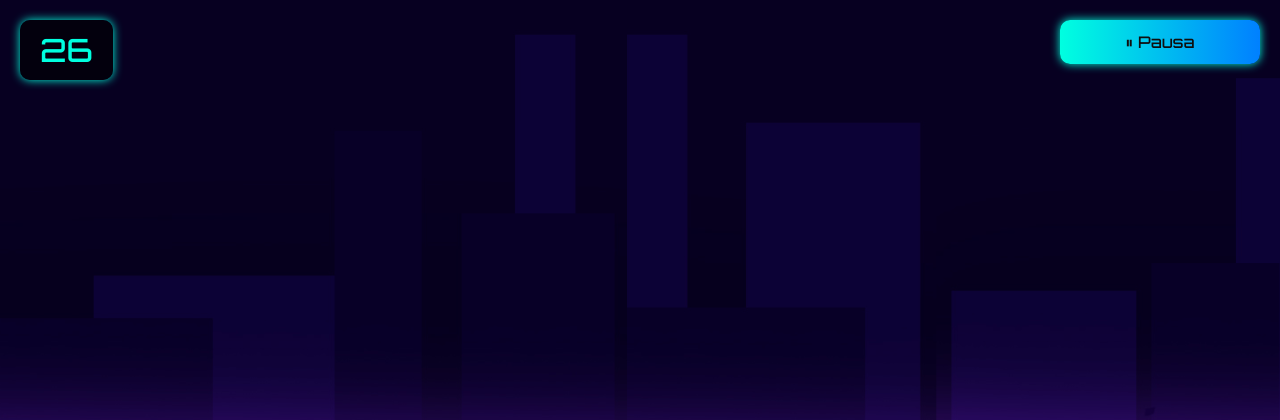
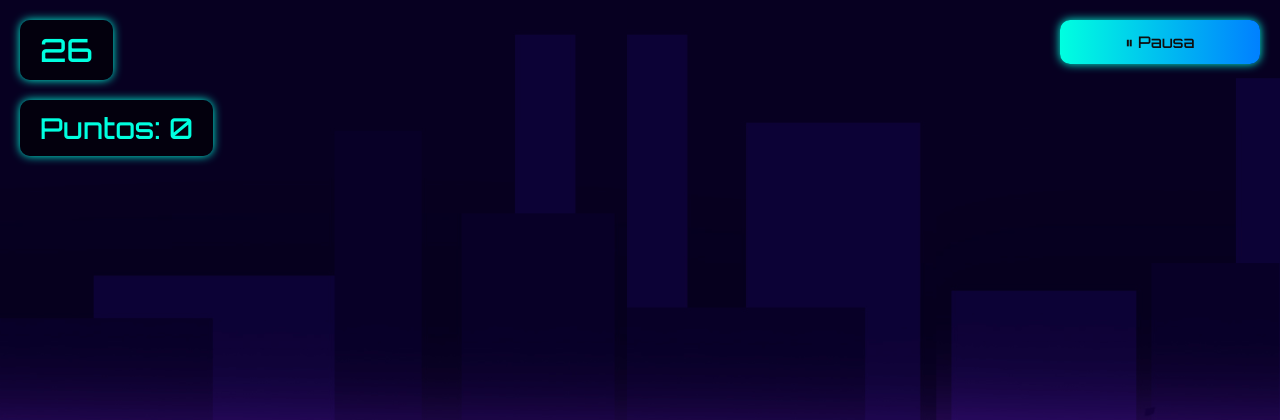
Before and after one commit to DrippKing/GCW-CyberRun, a PHP site: page /nivel_1.html in a window 1280 px wide. Shown: the top 420 px of the page. Run offline with PHP 8.4, Linux system fonts and the light colour scheme.

Commit message:
contador puntos
un contador debajo del de distancia, por ahora aumenta al hacer clic con la tecla space y se escucha el sonido de hover cuando aumenta el contador

```diff
--- a/level.css
+++ b/level.css
@@ -105,6 +105,7 @@ body {/*animacion no automatica*/
   display: none;
 }
 
+/*para animacion fondo*/
 @keyframes moverFondo {
   0% {
     background-position: 0 0;
@@ -114,7 +115,8 @@ body {/*animacion no automatica*/
   }
 }
 
-
+/*  CONTADORES  */
+/*Contador distancia*/
 #contador {
   position: absolute;
   top: 20px;
@@ -128,3 +130,18 @@ body {/*animacion no automatica*/
   font-family: 'Orbitron', sans-serif;
   box-shadow: 0 0 10px #00ffe0;
 }
+
+/*Contador de puntos*/
+#puntos {
+  position: absolute;
+  top: 100px; /*70 debajo del contador de tiempo */
+  left: 20px;
+  font-size: 1.8rem;
+  color: #00ffe0;
+  background-color: rgba(0, 0, 0, 0.6);
+  padding: 10px 20px;
+  border-radius: 10px;
+  z-index: 10;
+  font-family: 'Orbitron', sans-serif;
+  box-shadow: 0 0 10px #00ffe0;
+}
--- a/level.js
+++ b/level.js
@@ -116,3 +116,23 @@ function iniciarMusicaJuego() {
 
 window.addEventListener("click", iniciarMusicaJuego, { once: true });
 window.addEventListener("keydown", iniciarMusicaJuego, { once: true });
+
+
+
+//conatdor puntos
+const puntosElement = document.getElementById("puntos");
+let puntos = 0;
+
+// Aumentar puntos con la tecla space
+window.addEventListener("keydown", (e) => {
+  if (e.code === "Space" && !juegoPausado) {
+    puntos++;
+    puntosElement.textContent = `Puntos: ${puntos}`;
+
+    // Reproducir sonido al ganar punto
+    sonidoHover.currentTime = 0;
+    sonidoHover.play().catch(() => {
+      console.log("Interacción requerida para reproducir sonido.");
+    });
+  }
+});
--- a/nivel_1.html
+++ b/nivel_1.html
@@ -14,6 +14,10 @@
   <!--
   <img src="contador.png" id="contador">
 -->
+<!-- Contador de puntos -->
+<div id="puntos">Puntos: 0</div>
+
+
     <!-- Botón de pausa flotante -->
 <button id="btn-pausa" class="btn pausa-btn">⏸ Pausa</button>
 
```
